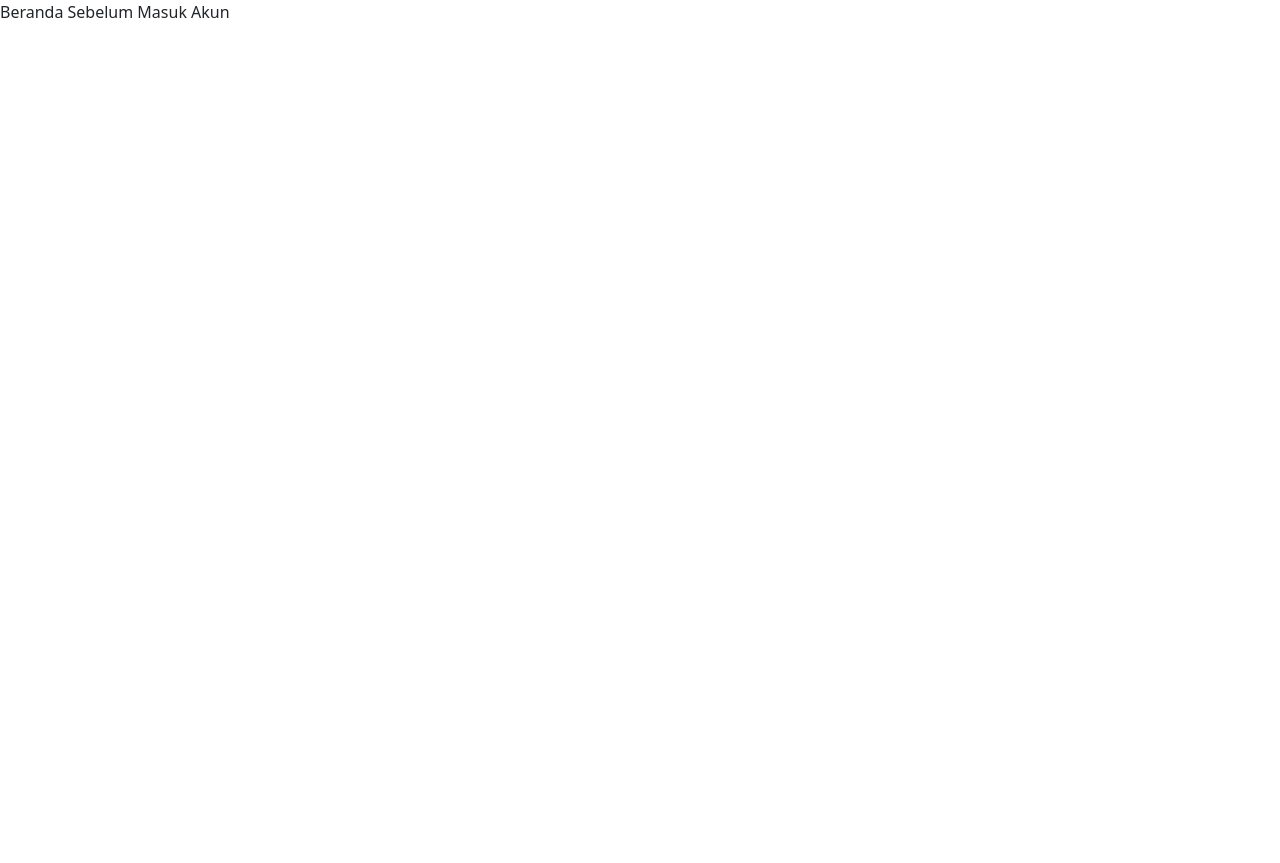
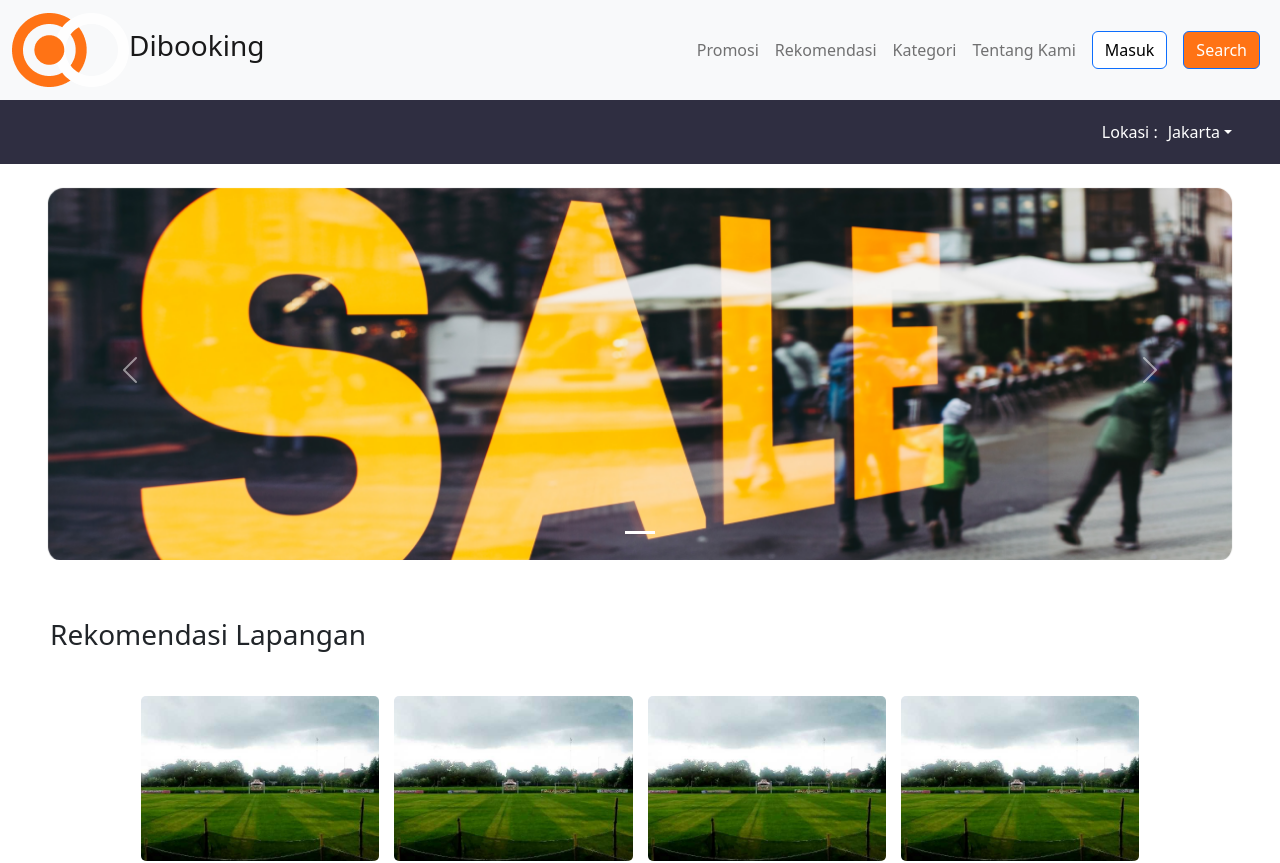
Before and after one commit to takasicode/frontend-dibooking, a React (Create React App) app: page / in a window 1280 px wide. Shown: the top 863 px of the page. Before the commit the page ends 800 px from the top, so only its background shows below. Built offline with nearby package versions, Linux system fonts and the light colour scheme.

Commit message:
fix code

```diff
--- a/src/App.js
+++ b/src/App.js
@@ -2,12 +2,13 @@ import './App.css';
 import { BrowserRouter, Routes, Route } from 'react-router-dom';
 import Register from './pages/Register';
 import Login from './pages/Login';
+import HomePage from './pages/Homepage/Homepage';
 
 function App() {
   return (
     <BrowserRouter>
       <Routes>
-        <Route path="/" element={<>Beranda Sebelum Masuk Akun</>} />
+        <Route path="/" element={<HomePage/>} />
         <Route path="register" element={<Register />} />
         <Route path="login" element={<Login />} />
       </Routes>
--- a/src/components/Navbar/NavContainer.js
+++ b/src/components/Navbar/NavContainer.js
@@ -1,4 +1,4 @@
-import logo from "../assets/logo.png";
+import logo from "../../assets/images/logo.png";
 import Button from "react-bootstrap/Button";
 import Container from "react-bootstrap/Container";
 import Form from "react-bootstrap/Form";
--- a/src/pages/Homepage/Homepage.js
+++ b/src/pages/Homepage/Homepage.js
@@ -3,18 +3,21 @@ import Carousel from "react-bootstrap/Carousel";
 import NavDropdown from "react-bootstrap/NavDropdown";
 import { Card, Col, Row } from "react-bootstrap";
 import { FaStar, FaMapMarkerAlt } from "react-icons/fa";
-import sale from '.../assets/sale'
-import lpng from '.../assets/lpng'
-import bola from '.../assets/bola'
-import futsal from '.../assets/futsal'
-import bulutangkis from '.../assets/bulutangkis'
-import basket from '.../assets/basket'
-import voli from '.../assets/voli'
-import billiard from '.../assets/billiard'
+import sale from '../../assets/images/sale.png';
+import lpng from '../../assets/images/lpng.jpeg'
+import bola from '../../assets/images/bola.png'
+import futsal from '../../assets/images/futsal.png'
+import bulutangkis from '../../assets/images/bulutangkis.png'
+import basket from '../../assets/images/basket.png'
+import voli from '../../assets/images/voli.png'
+import billiard from '../../assets/images/billiard.png'
+import NavContainer from '../../components/Navbar/NavContainer'
+import Footer from "../../components/Footer/Footer";
 
 function HomePage() {
   return (
     <div>
+      <NavContainer/>
       <div
         className="d-flex flex-row mb-3 px-5 justify-content-end align-items-center"
         style={{ backgroundColor: "#2F2E41", height: "64px", color: "white" }}
@@ -475,6 +478,7 @@ function HomePage() {
           </Card>
         </div>
       </section>
+      <Footer/>
     </div>
   );
 }
```
